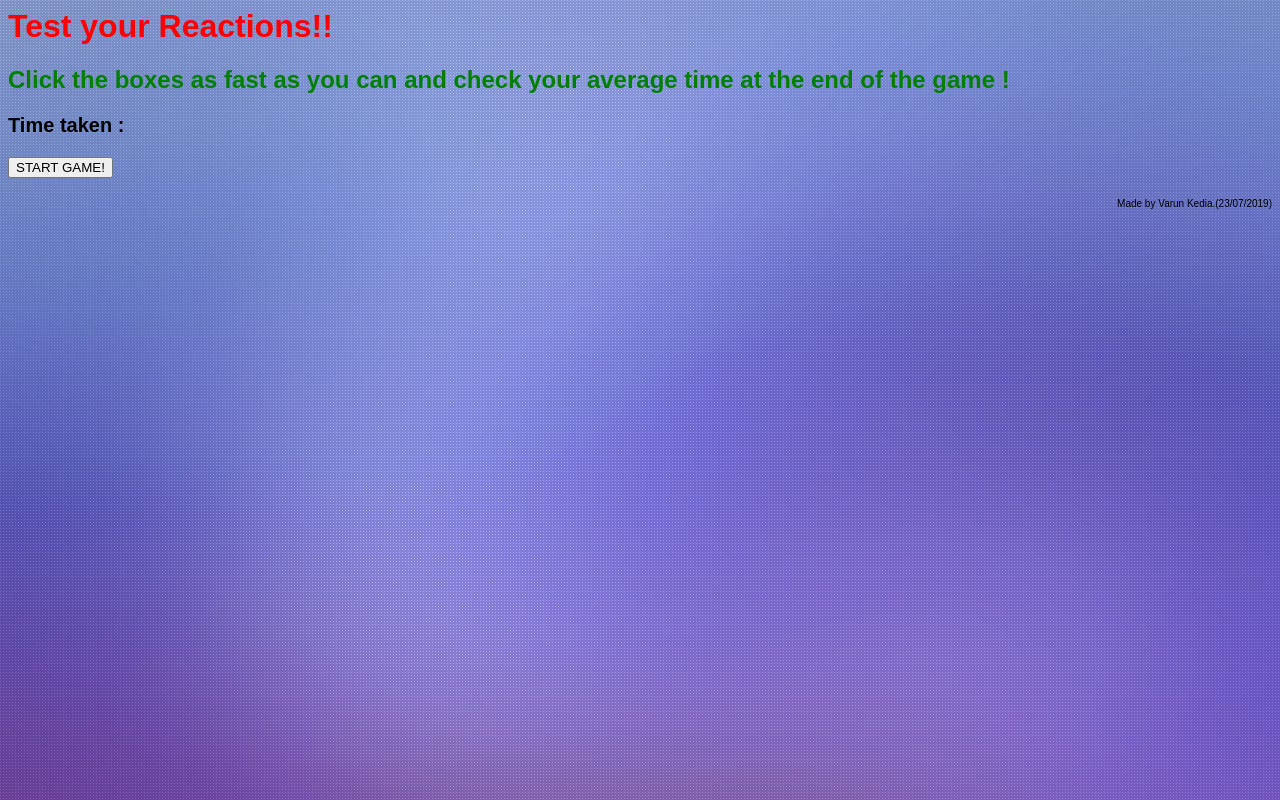
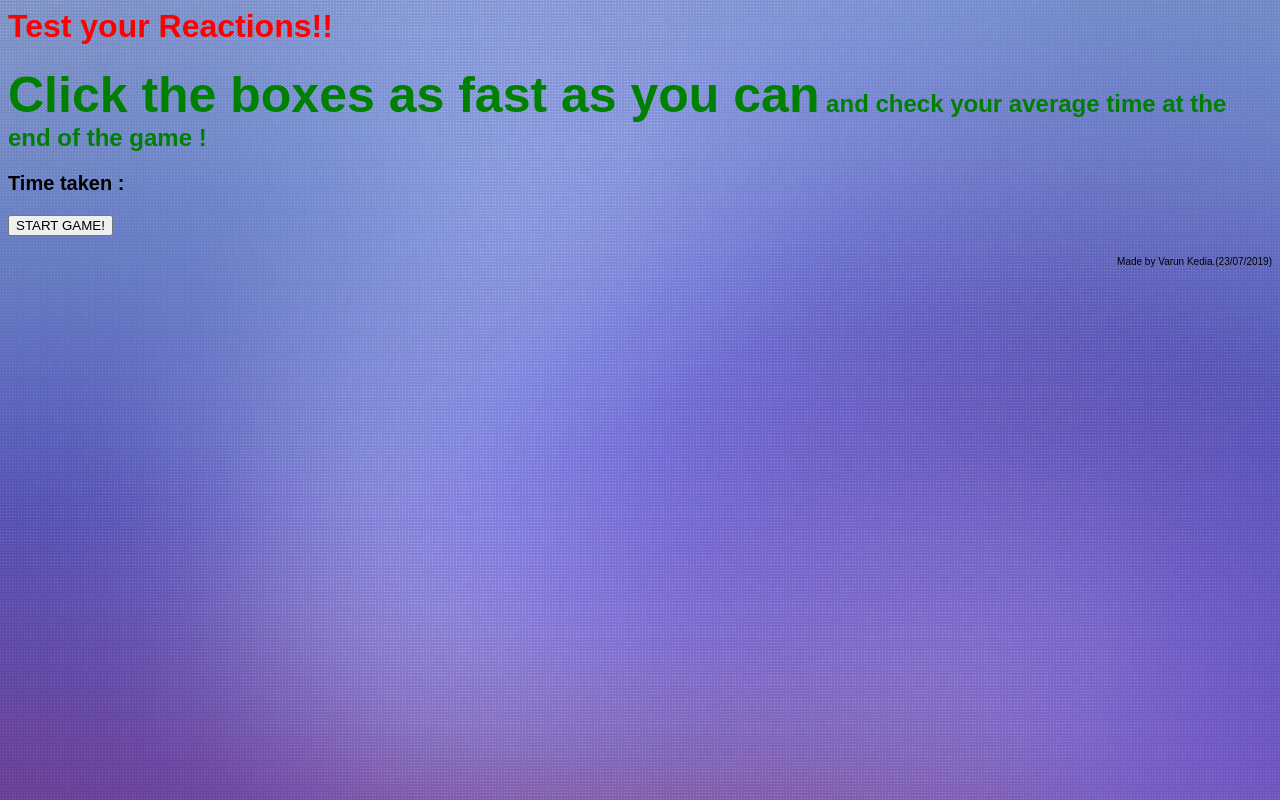
Before and after one commit to purplevarun/reaction, a plain HTML site: page index.html in a window 1280 px wide. Drawn offline with Linux system fonts and the light colour scheme.

Commit message:
Add files via upload

```diff
--- a/index.html
+++ b/index.html
@@ -6,13 +6,14 @@
 	</head>
 	<body>
 		<h1 id="rang">Test your Reactions!!</h1>
-		<h2 id="ek">Click the boxes as fast as you can and check your average time at the end of the game !</h2>
+		<h2 id="ek"><span id="bada">Click the boxes as fast as you can</span>
+		and check your average time at the end of the game !</h2>
 		<p>Time taken :<span id="x"></span></p>
 		<p><button id="butt">START GAME!</button></p>
 		<div class="name">
 			<span class="reqd">Made by Varun Kedia.(23/07/2019)</span>
 		</div>
-		<div id="shape"></div>
+			<div id="shape"></div>
 		<script type="text/javascript" src="javascript1.js"></script>
 	</body>
 </html>
--- a/javascript1.js
+++ b/javascript1.js
@@ -24,7 +24,7 @@
 				document.getElementById("shape").style.height=(100+Math.random()*200)+"px";
 				document.getElementById("shape").style.backgroundColor=getRandomColor();
 				i=new Date().getTime();
-				if(Math.random()>0.5)
+				if(Math.random()>=0.3)
 					document.getElementById("shape").style.borderRadius="50%";
 				else
 						document.getElementById("shape").style.borderRadius="0";
--- a/style.css
+++ b/style.css
@@ -28,3 +28,6 @@
 			#rang{
 				color:red;
 			}
+			#bada{
+				font-size:50px;
+			}
```
